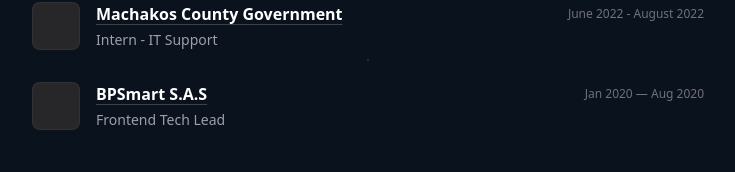
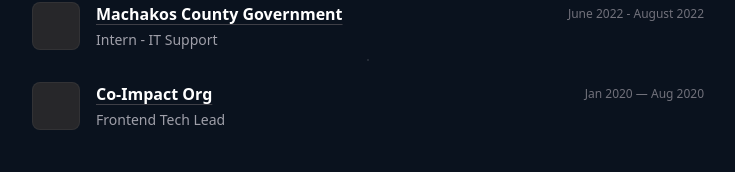
Before and after one commit to mulwacharles/charles-dev, a Next.js app: page / in a window 1280 px wide. Shown: the part 1140-1312 px from the top of the page, without its empty margins (272-1007 px from the left). Built offline with nearby package versions, Linux system fonts and the light colour scheme.

Commit message:
Update experience item

```diff
--- a/app/page.tsx
+++ b/app/page.tsx
@@ -60,7 +60,7 @@
             date="June 2022 - August 2022"
           />
           <ExperienceItem
-            company="BPSmart S.A.S"
+            company="Co-Impact Org"
             role="Frontend Tech Lead"
             date="Jan 2020 — Aug 2020"
           />
```
